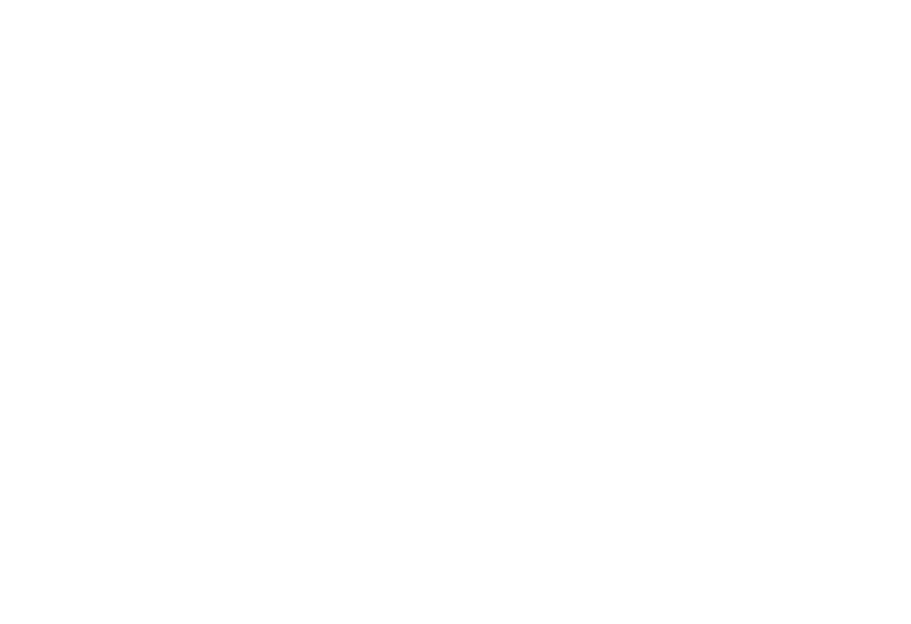
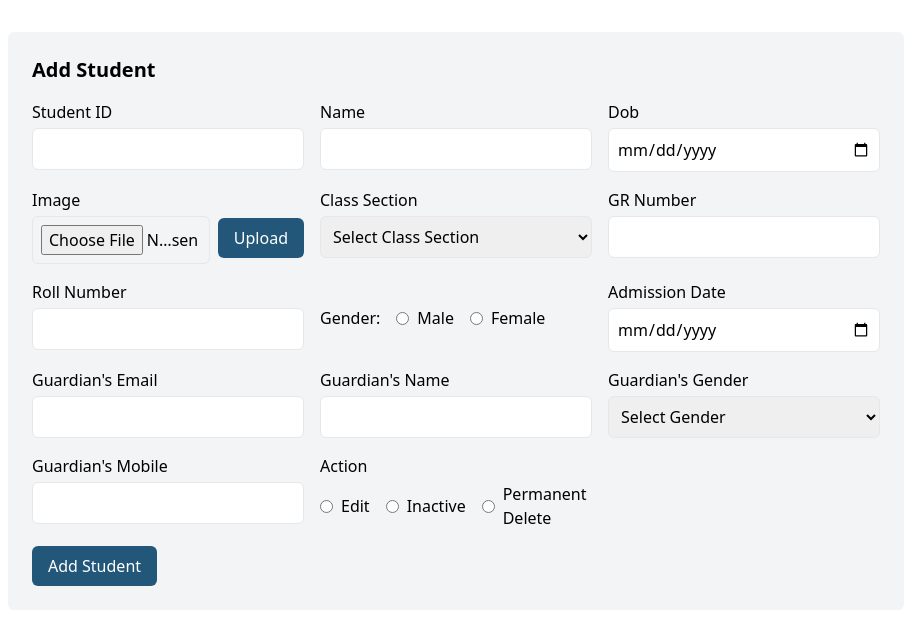
Before and after one commit to fakhra99/SMS, a React (Create React App) app in the folder frontend/: page / in a window 1280 px wide. Shown: the top 624 px of the page, without its empty margins (184-1095 px from the left). Built offline with nearby package versions, Linux system fonts and the light colour scheme.

Commit message:
Addstudent file added

```diff
--- a/frontend/src/App.js
+++ b/frontend/src/App.js
@@ -1,7 +1,9 @@
+import Addstudent from "./Pages/Addstudent";
 
 function App() {
   return (
   <>
+  <Addstudent/>
   </>
   );
 }
--- /dev/null
+++ b/frontend/src/Pages/Addstudent.jsx
@@ -0,0 +1,267 @@
+import React, { useState } from 'react';
+
+const Addstudent = () => {
+  const [formData, setFormData] = useState({
+    studentId: '',
+    name: '',
+    dob: '',
+    image: '',
+    classSection: '',
+    grNumber: '',
+    rollNumber: '',
+    gender: '',
+    admissionDate: '',
+    guardianEmail: '',
+    guardianName: '',
+    guardianMobile: '',
+    guardianGender: '',
+  });
+
+  const handleChange = (e) => {
+    const { name, value } = e.target;
+    setFormData({
+      ...formData,
+      [name]: value,
+    });
+  };
+
+  const handleSubmit = (e) => {
+    e.preventDefault();
+    // Add logic to handle form submission
+    console.log(formData);
+
+  };
+  const handleImageChange = (e) => {
+    const imageFile = e.target.files[0];
+    setFormData({
+      ...formData,
+      image: imageFile,
+    });
+  };
+
+  return (
+    <div className="max-w-4xl mx-auto mt-8 p-6 bg-gray-100 rounded-md">
+      <h2 className="text-xl font-semibold mb-4">Add Student</h2>
+      <form onSubmit={handleSubmit}>
+        <div className="grid grid-cols-1 sm:grid-cols-2 lg:grid-cols-3 gap-4">
+          <div>
+            <label htmlFor="studentId">Student ID</label>
+            <input
+              type="text"
+              id="studentId"
+              name="studentId"
+              value={formData.studentId}
+              onChange={handleChange}
+              className="w-full mt-1 p-2 border rounded-md"
+            />
+          </div>
+          <div>
+            <label htmlFor="name">Name</label>
+            <input
+              type="text"
+              id="name"
+              name="name"
+              value={formData.name}
+              onChange={handleChange}
+              className="w-full mt-1 p-2 border rounded-md"
+            />
+          </div>
+          <div>
+            <label htmlFor="Dob">Dob</label>
+            <input
+              type="date"
+              id="Dob"
+              name="Dob"
+              value={formData.Dob}
+              onChange={handleChange}
+              className="w-full mt-1 p-2 border rounded-md"
+            />
+          </div>
+          <div>
+            <label htmlFor="image">Image</label>
+            <div className="flex items-center">
+              <input
+                type="file"
+                id="image"
+                name="image"
+                accept="image/*"
+                onChange={handleImageChange}
+                className="w-full mt-1 p-2 border rounded-md"
+              />
+              <button
+                type="button"
+                className="ml-2 bg-customBlue text-white py-2 px-4 rounded-md "
+              >
+                Upload
+              </button>
+            </div>
+          </div>
+          <div>
+            <label htmlFor="classSection">Class Section</label>
+            <select
+              id="classSection"
+              name="classSection"
+              value={formData.classSection}
+              onChange={handleChange}
+              className="w-full mt-1 p-2 border rounded-md"
+            >
+              <option value="">Select Class Section</option>
+              <option value="A">Section A</option>
+              <option value="B">Section B</option>
+              <option value="C">Section C</option>
+
+            </select>
+          </div>
+          <div>
+            <label htmlFor="grNumber">GR Number</label>
+            <input
+              type="text"
+              id="grNumber"
+              name="grNumber"
+              value={formData.grNumber}
+              onChange={handleChange}
+              className="w-full mt-1 p-2 border rounded-md"
+            />
+          </div>
+          <div>
+            <label htmlFor="rollNumber">Roll Number</label>
+            <input
+              type="text"
+              id="rollNumber"
+              name="rollNumber"
+              value={formData.rollNumber}
+              onChange={handleChange}
+              className="w-full mt-1 p-2 border rounded-md"
+            />
+          </div>
+
+            <div className="flex items-center mt-1">
+            <label className='mr-4'>Gender:</label>
+              <input
+                type="radio"
+                id="male"
+                name="gender"
+                value="male"
+                checked={formData.gender === 'male'}
+                onChange={handleChange}
+                className="mr-2"
+              />
+              <label htmlFor="male" className="mr-4">Male</label>
+              <input
+                type="radio"
+                id="female"
+                name="gender"
+                value="female"
+                checked={formData.gender === 'female'}
+                onChange={handleChange}
+                className="mr-2"
+              />
+              <label htmlFor="female">Female</label>
+            </div>
+            <div>
+            <label htmlFor="admissionDate">Admission Date</label>
+            <input
+              type="date"
+              id="admissionDate"
+              name="admissionDate"
+              value={formData.admissionDate}
+              onChange={handleChange}
+              className="w-full mt-1 p-2 border rounded-md"
+            />
+          </div>
+          <div>
+            <label htmlFor="guardianEmail">Guardian's Email</label>
+            <input
+              type="email"
+              id="guardianEmail"
+              name="guardianEmail"
+              value={formData.guardianEmail}
+              onChange={handleChange}
+              className="w-full mt-1 p-2 border rounded-md"
+            />
+          </div>
+          <div>
+            <label htmlFor="guardianName">Guardian's Name</label>
+            <input
+              type="text"
+              id="guardianName"
+              name="guardianName"
+              value={formData.guardianName}
+              onChange={handleChange}
+              className="w-full mt-1 p-2 border rounded-md"
+            />
+          </div>
+          <div>
+            <label htmlFor="guardianGender">Guardian's Gender</label>
+            <select
+              id="guardianGender"
+              name="guardianGender"
+              value={formData.guardianGender}
+              onChange={handleChange}
+              className="w-full mt-1 p-2 border rounded-md"
+            >
+              <option value="">Select Gender</option>
+              <option value="male">Male</option>
+              <option value="female">Female</option>
+
+            </select>
+          </div>
+
+          <div>
+            <label htmlFor="guardianMobile">Guardian's Mobile</label>
+            <input
+              type="tel"
+              id="guardianMobile"
+              name="guardianMobile"
+              value={formData.guardianMobile}
+              onChange={handleChange}
+              className="w-full mt-1 p-2 border rounded-md"
+            />
+          </div>
+          <div>
+            <label>Action</label>
+            <div className="flex items-center mt-1">
+              <input
+                type="radio"
+                id="edit"
+                name="action"
+                value="edit"
+                checked={formData.action === 'edit'}
+                onChange={handleChange}
+                className="mr-2"
+              />
+              <label htmlFor="edit" className="mr-4">Edit</label>
+              <input
+                type="radio"
+                id="inactive"
+                name="action"
+                value="inactive"
+                checked={formData.action === 'inactive'}
+                onChange={handleChange}
+                className="mr-2"
+              />
+              <label htmlFor="inactive" className="mr-4">Inactive</label>
+              <input
+                type="radio"
+                id="permanentDelete"
+                name="action"
+                value="permanentDelete"
+                checked={formData.action === 'permanentDelete'}
+                onChange={handleChange}
+                className="mr-2"
+              />
+              <label htmlFor="permanentDelete">Permanent Delete</label>
+            </div>
+            </div>
+        </div>
+        <div className=" mt-4">
+          <button type="submit" className="bg-customBlue text-white py-2 px-4 rounded-md ">
+            Add Student
+          </button>
+        </div>
+      </form>
+    </div>
+  );
+};
+
+export default Addstudent;
--- a/frontend/tailwind.config.js
+++ b/frontend/tailwind.config.js
@@ -4,7 +4,11 @@ module.exports = {
     "./src/**/*.{js,jsx,ts,tsx}",
   ],
   theme: {
-    extend: {},
+    extend: {
+      colors: {
+        customBlue: '#22577A',
+      },
+    },
   },
   plugins: [],
 }
```
